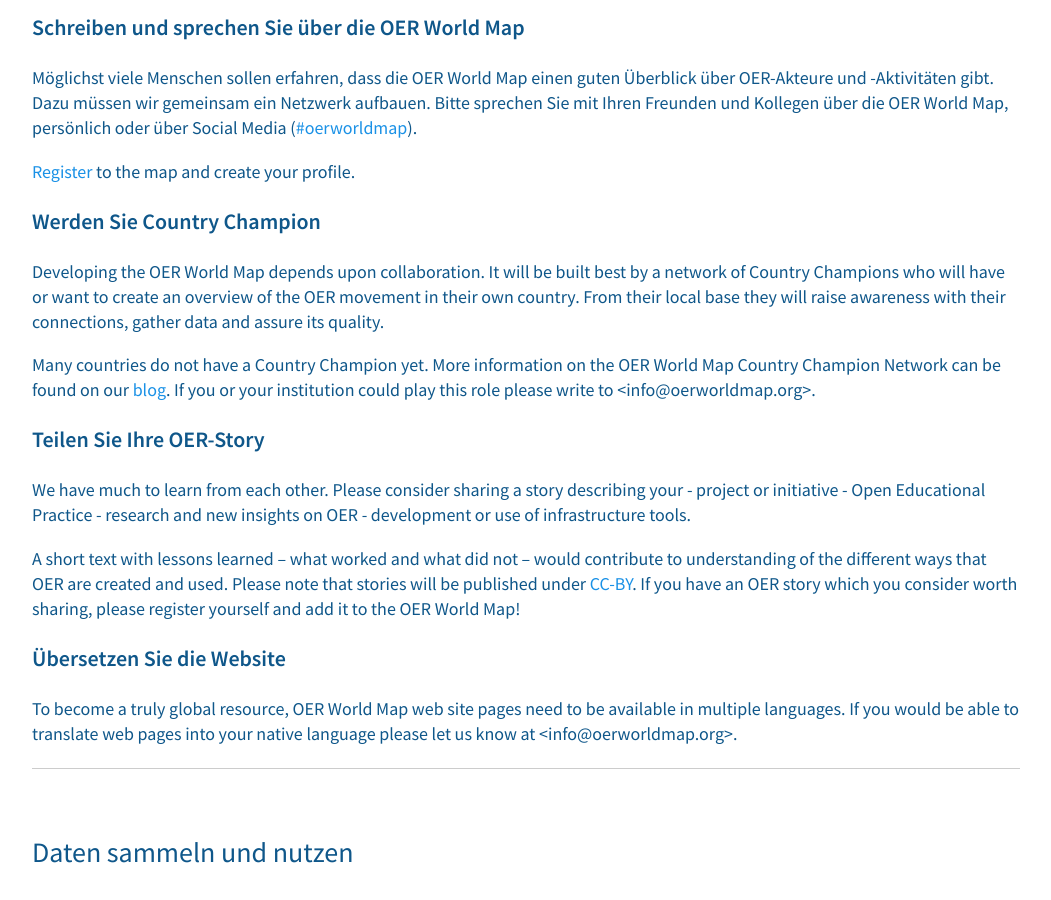
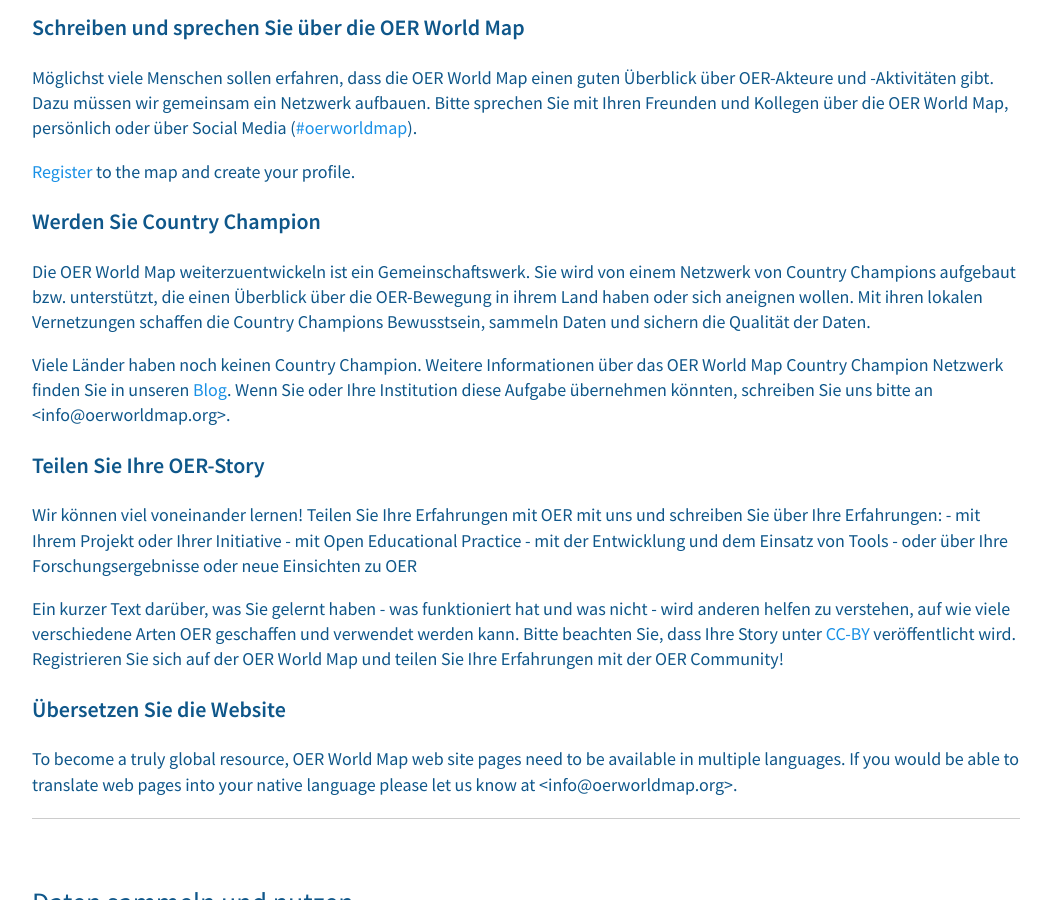
Before and after one commit to hbz/oerworldmap-ui, a Jekyll site: the page built from docs/contribute.de.md, in a window 1280 px wide and 900 px high, scrolled down 205 px. Shown: the whole window, without its empty margins (114-1165 px from the left). Built offline with Jekyll 4.4.1, drawn with Linux system fonts in a browser that asks for light colours; nearby versions of some CDN libraries; comment, search, counter and statistics services are not loaded; a style sheet for code colours, icons or effects is not loaded.

Commit message:
New translations contribute.md (German)

```diff
--- a/docs/contribute.de.md
+++ b/docs/contribute.de.md
@@ -11,15 +11,15 @@
 
 ### Werden Sie Country Champion
 
-Developing the OER World Map depends upon collaboration. It will be built best by a network of Country Champions who will have or want to create an overview of the OER movement in their own country. From their local base they will raise awareness with their connections, gather data and assure its quality.
+Die OER World Map weiterzuentwickeln ist ein Gemeinschaftswerk. Sie wird von einem Netzwerk von Country Champions aufgebaut bzw. unterstützt, die einen Überblick über die OER-Bewegung in ihrem Land haben oder sich aneignen wollen. Mit ihren lokalen Vernetzungen schaffen die Country Champions Bewusstsein, sammeln Daten und sichern die Qualität der Daten.
 
-Many countries do not have a Country Champion yet. More information on the OER World Map Country Champion Network can be found on our [blog](https://oerworldmap.wordpress.com/2015/09/19/how-to-become-part-of-the-oer-world-map-country-champion-network/). If you or your institution could play this role please write to <in&#102;o&#64;oerw&#111;&#114;ldma&#112;&#46;org>.
+Viele Länder haben noch keinen Country Champion. Weitere Informationen über das OER World Map Country Champion Netzwerk finden Sie in unseren [Blog](https://oerworldmap.wordpress.com/2015/09/19/how-to-become-part-of-the-oer-world-map-country-champion-network/). Wenn Sie oder Ihre Institution diese Aufgabe übernehmen könnten, schreiben Sie uns bitte an <in&#102;o&#64;oerw&#111;&#114;ldma&#112;&#46;org>.
 
 ### Teilen Sie Ihre OER-Story
 
-We have much to learn from each other. Please consider sharing a story describing your - project or initiative - Open Educational Practice - research and new insights on OER - development or use of infrastructure tools.
+Wir können viel voneinander lernen! Teilen Sie Ihre Erfahrungen mit OER mit uns und schreiben Sie über Ihre Erfahrungen: - mit Ihrem Projekt oder Ihrer Initiative - mit Open Educational Practice - mit der Entwicklung und dem Einsatz von Tools - oder über Ihre Forschungsergebnisse oder neue Einsichten zu OER
 
-A short text with lessons learned – what worked and what did not – would contribute to understanding of the different ways that OER are created and used. Please note that stories will be published under [CC-BY](https://creativecommons.org/licenses/by/4.0/). If you have an OER story which you consider worth sharing, please register yourself and add it to the OER World Map!
+Ein kurzer Text darüber, was Sie gelernt haben - was funktioniert hat und was nicht - wird anderen helfen zu verstehen, auf wie viele verschiedene Arten OER geschaffen und verwendet werden kann. Bitte beachten Sie, dass Ihre Story unter [CC-BY](https://creativecommons.org/licenses/by/4.0/) veröffentlicht wird. Registrieren Sie sich auf der OER World Map und teilen Sie Ihre Erfahrungen mit der OER Community!
 
 ### Übersetzen Sie die Website
 
```
